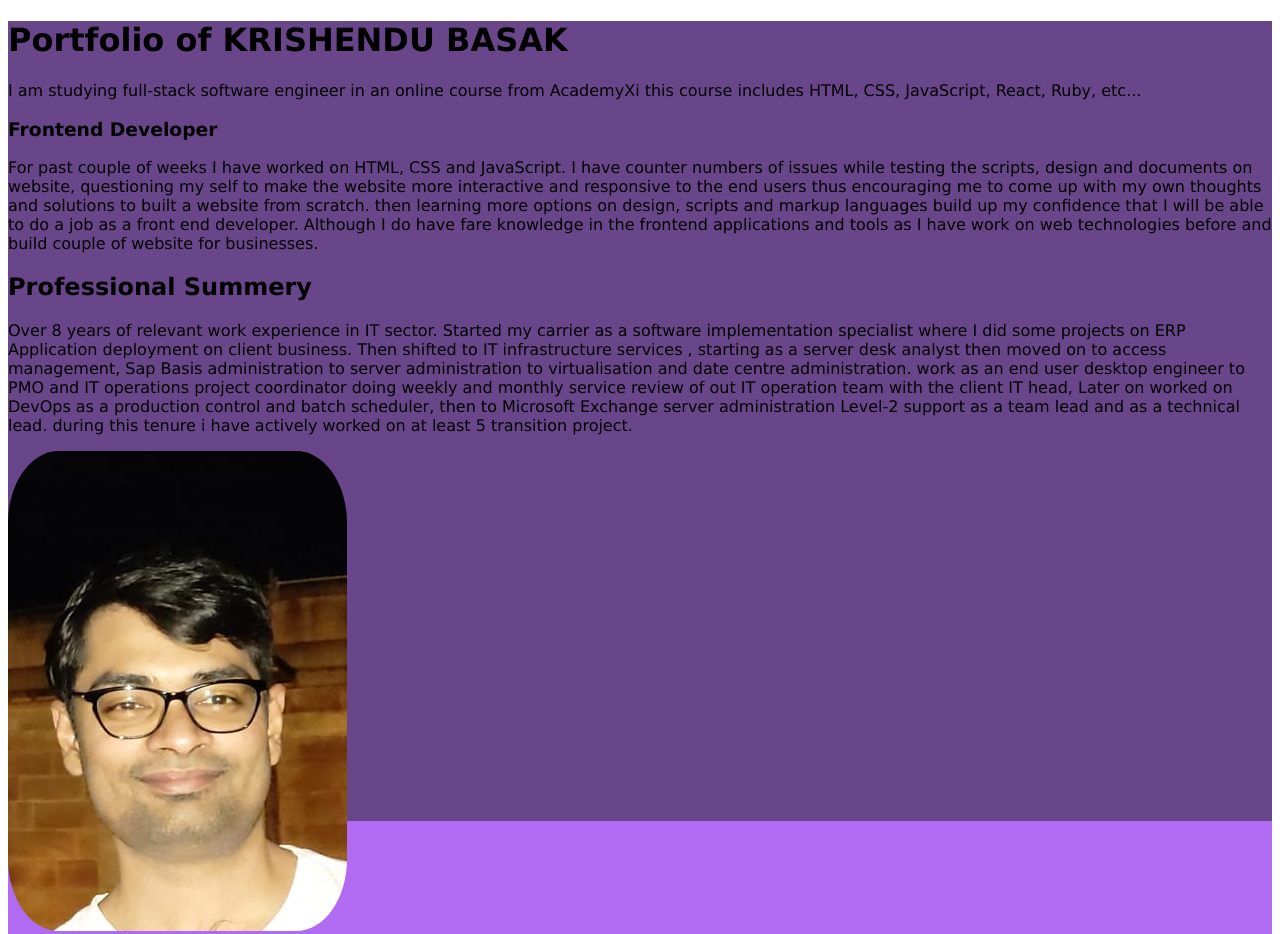
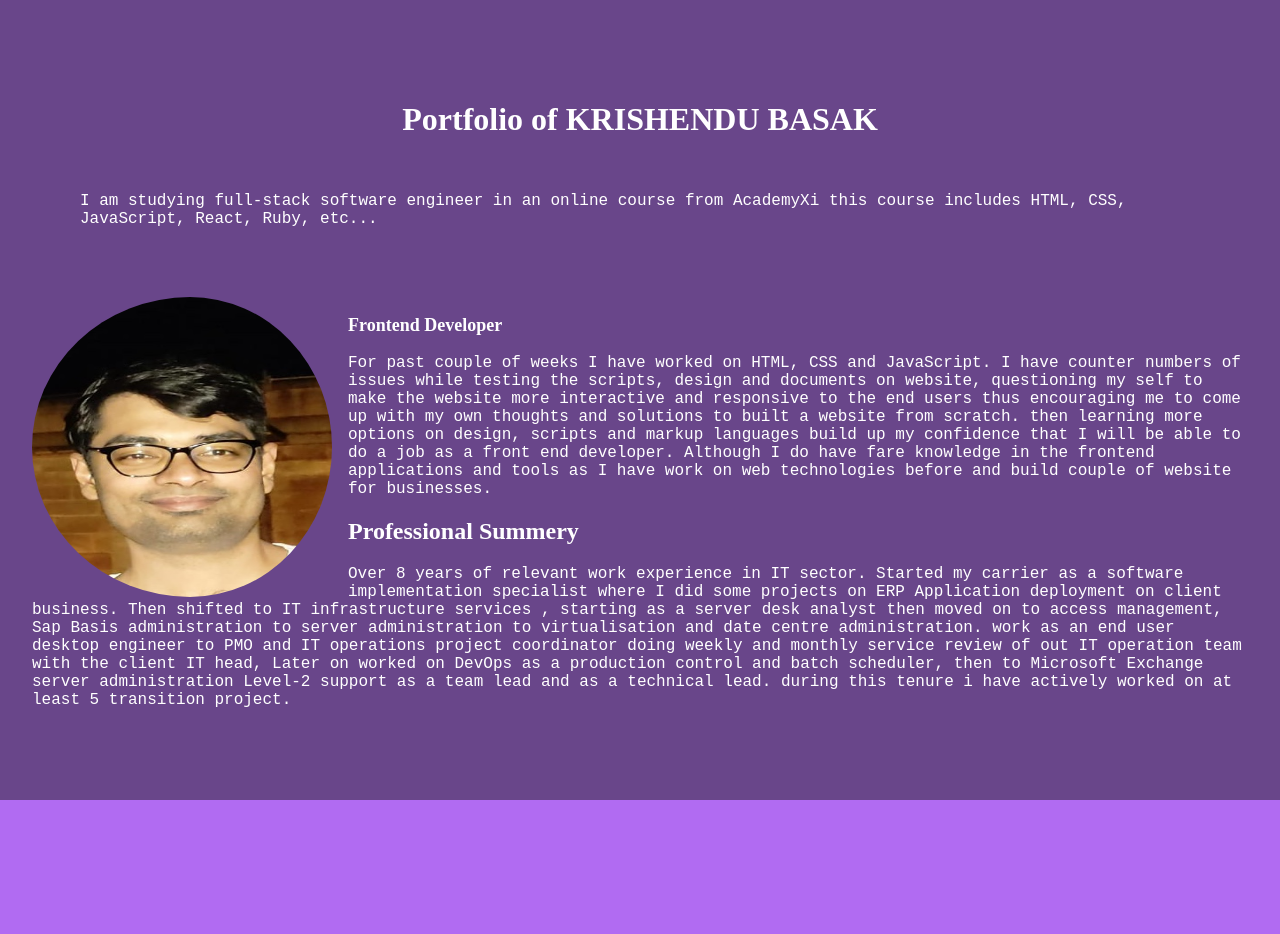
Before and after one commit to krisauz17/WebPortfolio, a plain HTML site: page index.html in a window 1280 px wide. Shown: the top 934 px of the page. Drawn offline with Linux system fonts and the light colour scheme.

Commit message:
header part is done.

```diff
--- a/index.html
+++ b/index.html
@@ -11,10 +11,15 @@
 
 <body>
     <header>
-        <div></div>
+        <div class="header-summary">
         <h1>Portfolio of KRISHENDU BASAK</h1>
+
         <p>I am studying full-stack software engineer in an online course from AcademyXi this course includes HTML, CSS,
             JavaScript, React, Ruby, etc...</p>
+        </div>
+        <div class = "header-professional">
+        <div class = "box"> <img src="./my-photo.jpg" alt = "my photo">
+        <!-- <div class = "box"> -->
         <h3>Frontend Developer</h3>
         <p>For past couple of weeks I have worked on HTML, CSS and JavaScript. I have counter numbers of issues while
             testing the scripts, design and documents on website, questioning my self to make the website more
@@ -23,6 +28,9 @@
             languages build up my confidence that I will be able to do a job as a front end developer. Although I do
             have fare knowledge in the frontend applications and tools as I have work on web technologies before and
             build couple of website for businesses.</p>
+        <!-- </div> -->
+        <!-- <div class = "box"> -->
+            <!-- <img src="./my-photo.jpg" alt = "my photo"> -->
             <h2>Professional Summery</h2>
             <p>Over 8 years of relevant work experience in IT sector. Started my carrier as a software implementation
                 specialist where I did some projects on ERP Application deployment on client business. Then shifted to IT
@@ -32,8 +40,9 @@
                 of out IT operation team with the client IT head, Later on worked on DevOps as a production control and
                 batch scheduler, then to Microsoft Exchange server administration Level-2 support as a team lead and as a
                 technical lead. during this tenure i have actively worked on at least 5 transition project.</p>
-        <img src="./my-photo.jpg" alt = "my photo">
+        <!-- </div> -->
 
+        </div>
     </header>
     <main>
 
--- a/style.css
+++ b/style.css
@@ -1,23 +1,75 @@
+
+body{
+    margin: 0;
+}
+
 header {
     width:100%;
     height:100vh;
     background-color: rgb(105, 70, 138);
-    font-family:Verdana, Geneva, Tahoma, sans-serif;
+    font-family:'Gill Sans', 'Gill Sans MT', Calibri, 'Trebuchet MS', sans-serif;
+    justify-content: center;
+    display: flex;
+    flex-wrap: wrap;
+    overflow:auto;
+}
 
+.header-summary {
+    display: flex;
+    flex-direction: column;
+    justify-content: center;
+    padding: 5em 5em 0 5em;
 }
+
+.header-professional{
+    display: flex;
+    flex-direction: row;
+    justify-content:space-around;
+}
+
+.box{
+    padding:2em;
+}
+
+h1 {
+    color:white;
+    font-family:American Typewriter, serif;
+    font-size: xx-large;
+    text-align: center;
+    padding-bottom: 0.5em;
+    margin-block-start:0;
+}
+
+h2{
+    color:white;
+    font-family:American Typewriter, serif;
+    font-size: x-large;
+}
+h3{
+    color:white;
+    font-family:American Typewriter, serif;
+    font-size: large;
+}
+p{
+    color:white;
+    font-family:Courier New, monospace;
+}
+
 img {
-    width:auto;
-    height:auto;
-    border-radius: 15%;
+    width:300px;
+    height: 300px;
+    border-radius: 50%;
+    float: left;
+    padding-right:1em;
+}
 
-
-}
 main {
     width:100%;
     height:100vh;
     background-color:rgb(177, 107, 242);
     font-family:Verdana, Geneva, Tahoma, sans-serif;
 }
+
 footer{
     width: 100%;
     height:100vh;
```
Lines whose indentation alone changed are shown as unchanged.
